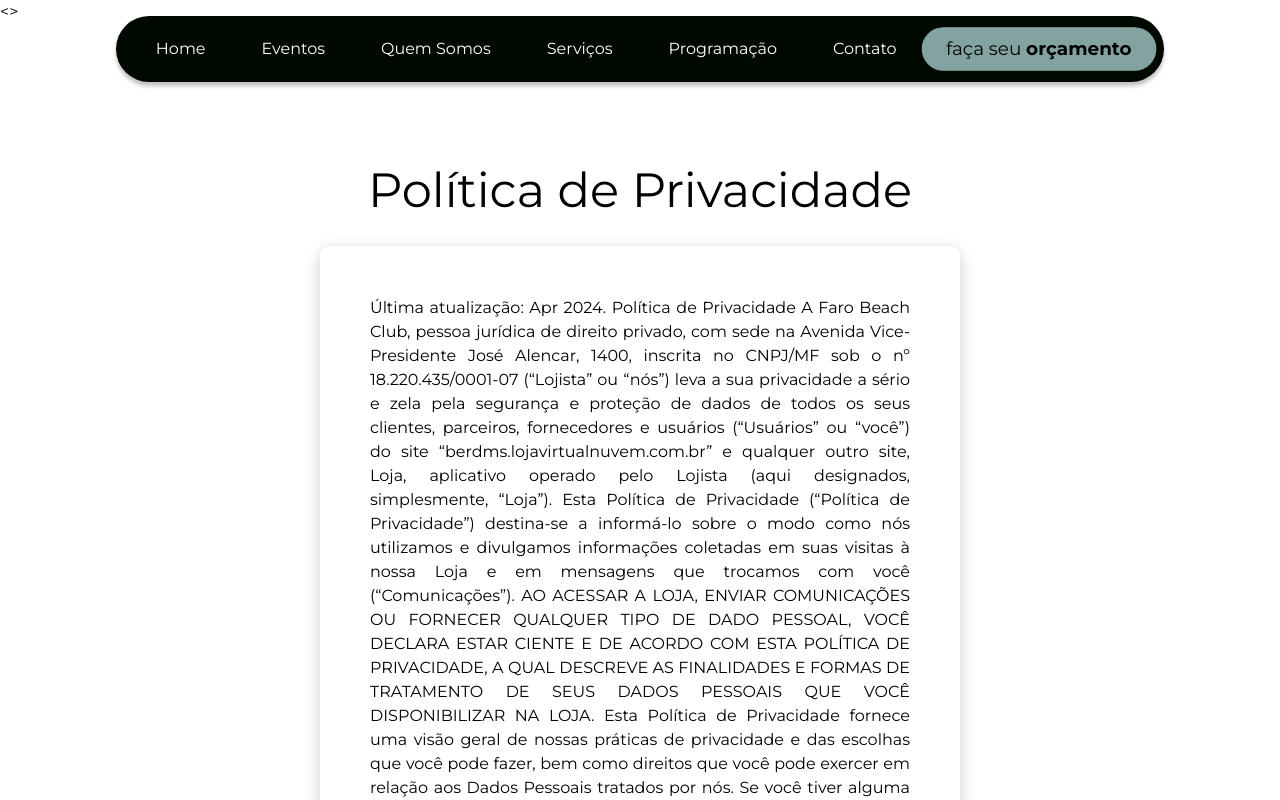
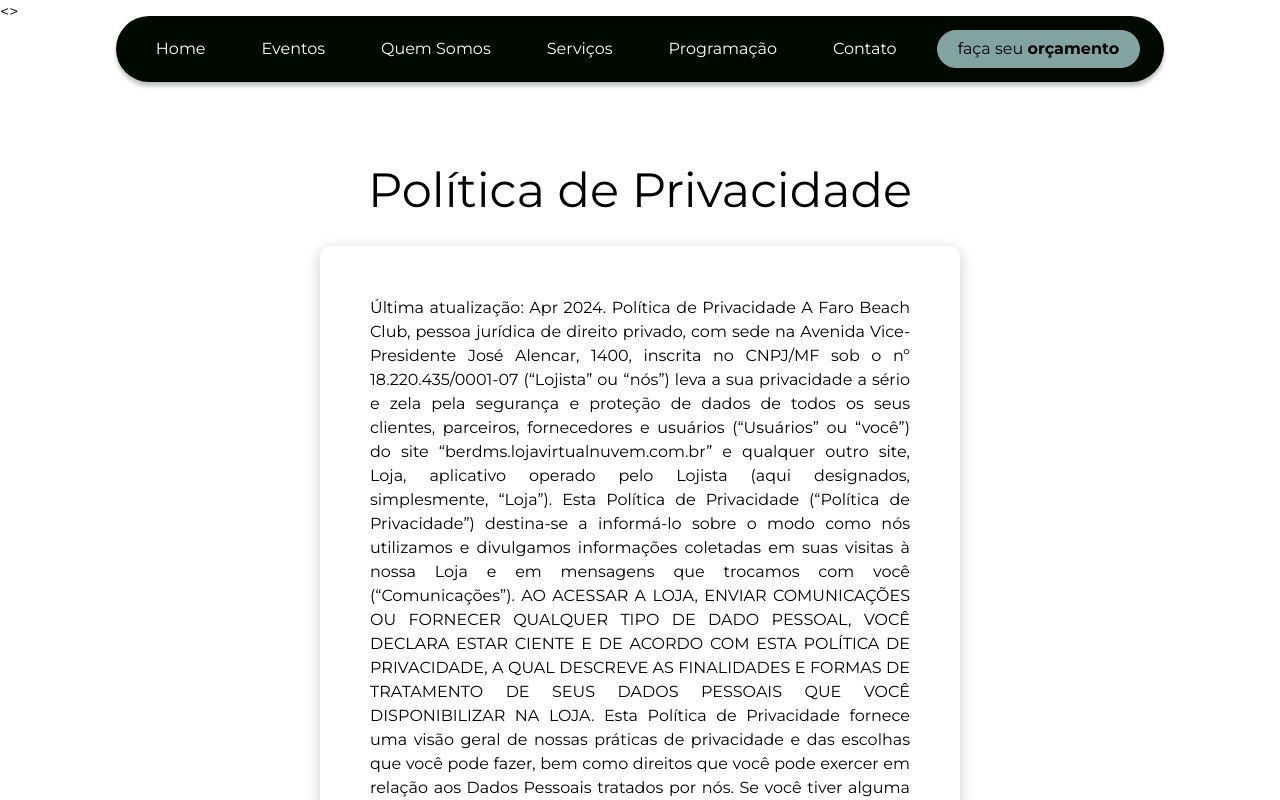
Before and after one commit to MarceloBxD/lp-farobeachclub-v3, a Next.js app: page /privacidade in a window 1280 px wide. Shown: the top 800 px of the page. Built offline with nearby package versions, Linux system fonts and the light colour scheme; what @contentful/rich-text-types, next-hubspot would draw is missing.

Commit message:
feat: Atualizar animação de entrada no botão

```diff
--- a/components/Button/index.tsx
+++ b/components/Button/index.tsx
@@ -54,7 +54,7 @@ const Button: React.FC<ButtonProps> = ({
   // Animation for appearance with stronger bounce and faster entry
   const springProps = useSpring({
     opacity: inView ? 1 : 0,
-    transform: inView ? 'scale(1.15)' : 'scale(0.8)',  // More bounce and smaller initial scale
+    transform: inView ? 'scale(1)' : 'scale(0.8)',  // More bounce and smaller initial scale
     config: {
       tension: 280,  // Higher tension for more dramatic bounce
       friction: 10,  // Lower friction to emphasize the bounce effect
```
